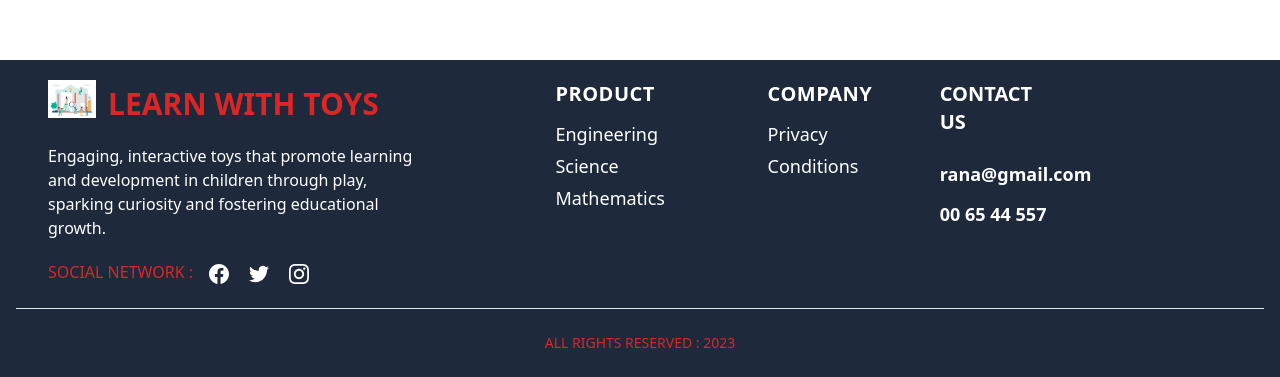
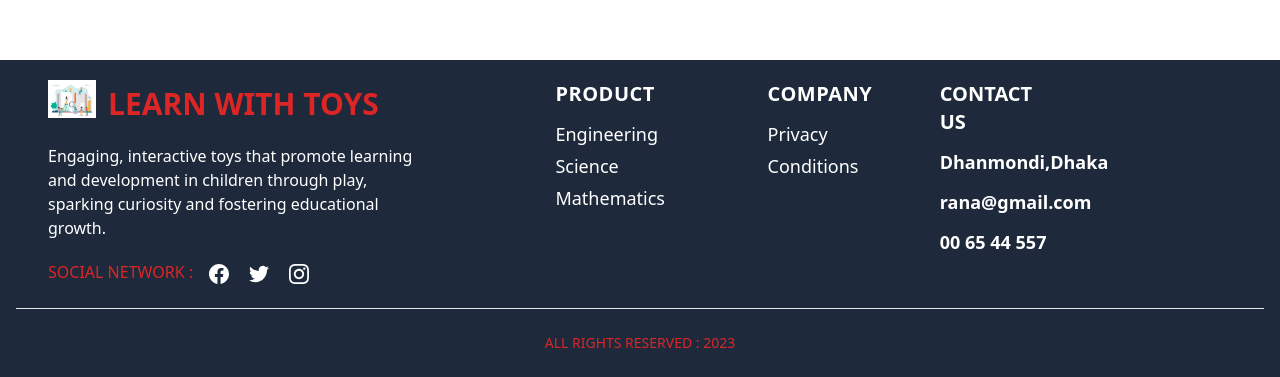
Before and after one commit to RanaAhmed33/as-11, a React (Vite) app: page / in a window 1280 px wide. Shown: the part 3464-3841 px from the top of the page. Built offline with nearby package versions, Linux system fonts and the light colour scheme; no server answers.

Commit message:
create env

```diff
--- a/src/shared/Footer/Footer.jsx
+++ b/src/shared/Footer/Footer.jsx
@@ -121,7 +121,7 @@ const Footer = () => {
 
               <div className="space-y-3 mt-3">
                 <span className="flex gap-3 items-center text-lg ">
-
+                  <p>Dhanmondi,Dhaka</p>
                 </span>
                 <span className="flex gap-3 items-center text-lg ">
 
```
